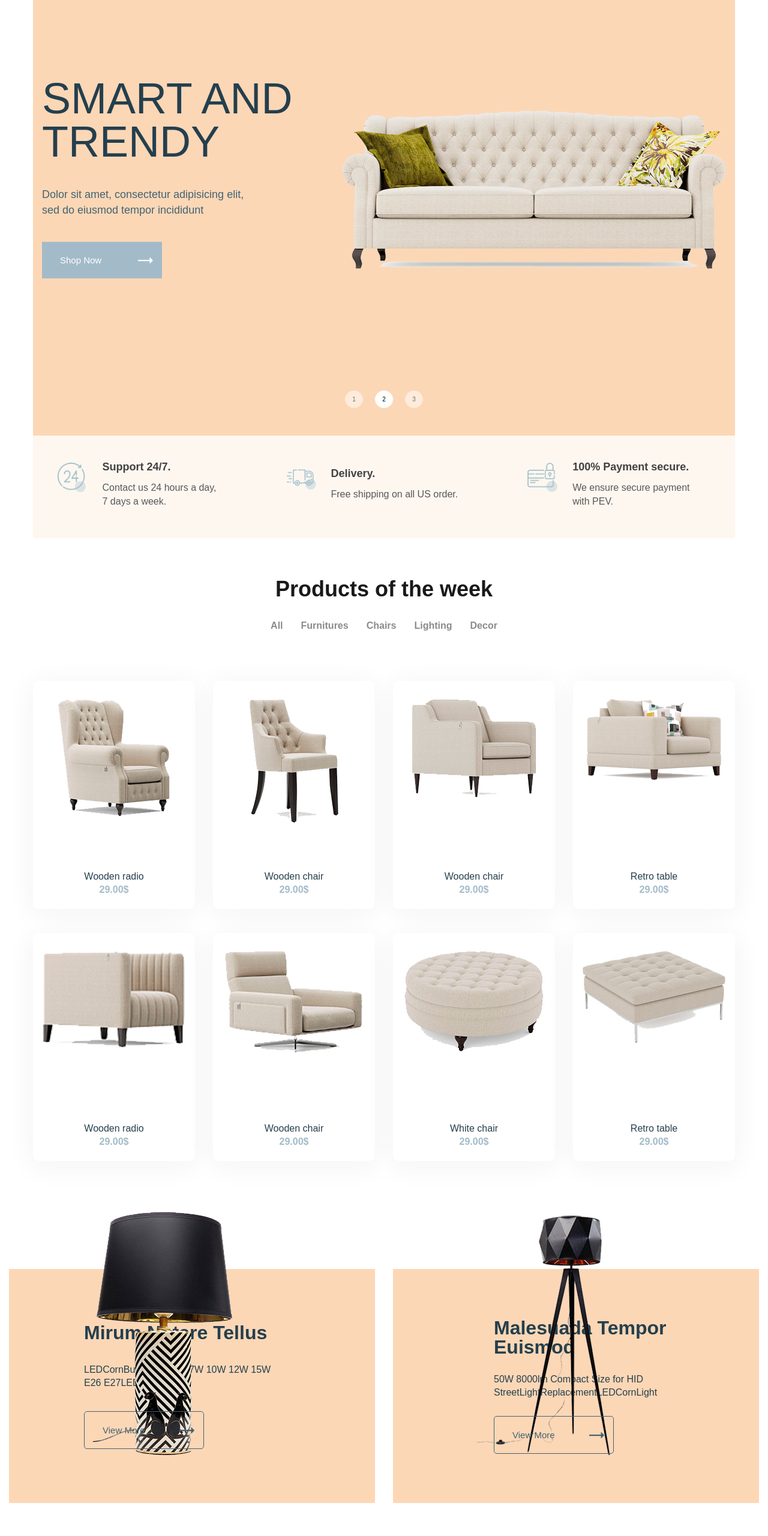
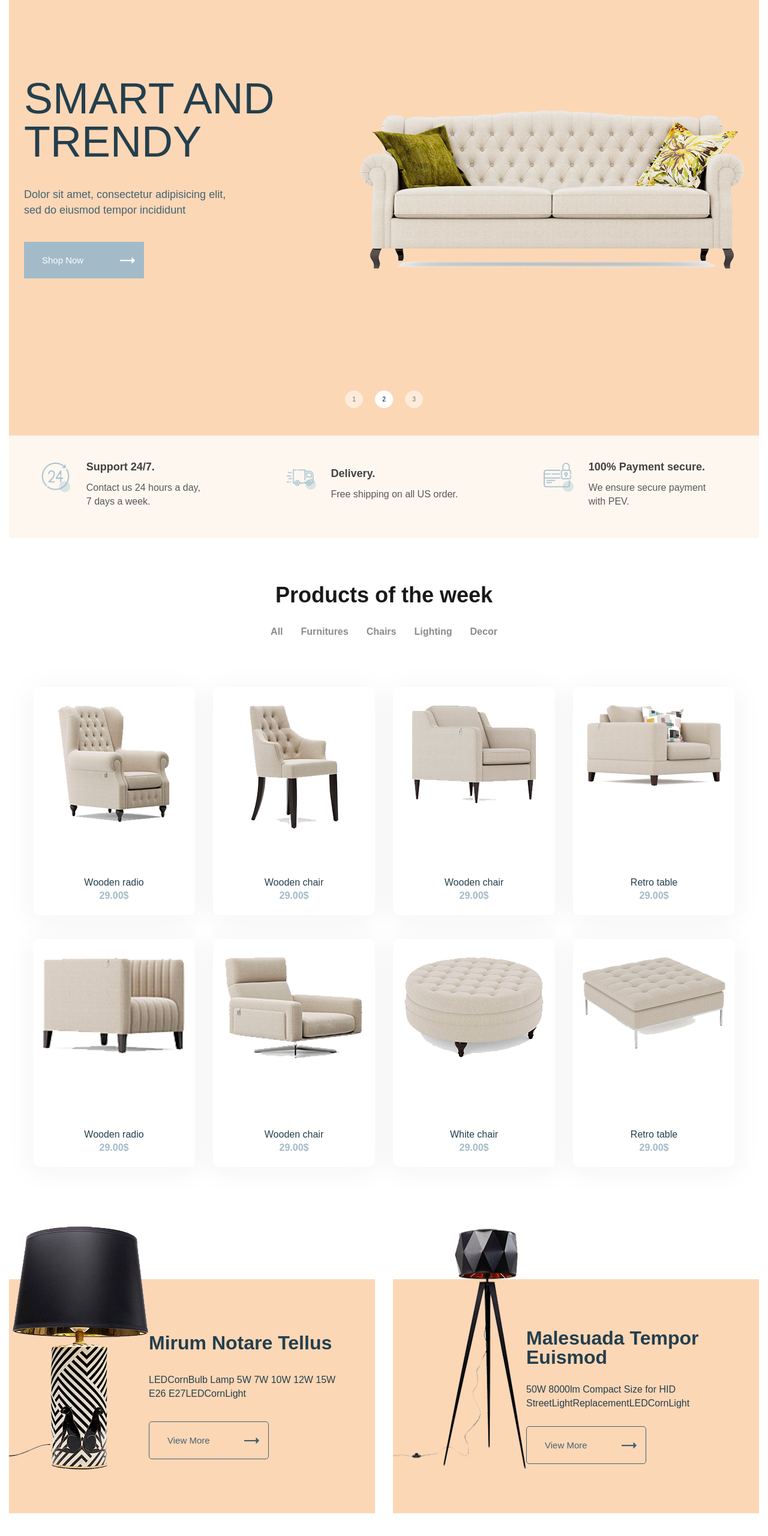
Before and after one commit to Tolik-Niconov/Glee, a website: page app/index.html in a window 1280 px wide. Shown: the part 234-2794 px from the top of the page at 60% size. Drawn offline with nearby package versions, Linux system fonts and the light colour scheme; files that its build step writes are made by us from their sources; files whose address does not match are found by name.

Commit message:
added homework

```diff
--- a/app/index.html
+++ b/app/index.html
@@ -16,7 +16,7 @@
     <header class="header">
         <div class="container container--big">
             <nav class="menu">
-                <a class="logo" href="">
+                <a class="logo" href="#">
                     <img class="logo__img" src="images/logo.png" alt="logo">
                 </a>
                 <ul class="menu__nav">
@@ -99,9 +99,8 @@
     <main>
         <section class="slider-top">
             <h1 class="sr-only">Слайдер</h1>
-            <div class="container">
+            <div class="container container--big">
                 <ul class="slider-top__wraper">
-                    <div class="container container--slider">
                     <li class="slider-top__inner">
                         <div class="slider-top__list">
                             <span class="slider-top__head">
@@ -116,9 +115,6 @@
                             <img class="slider-top__images" src="images/slider/slider-divan.png" alt="divan">
                         </div>
                     </li>
-                    </div>
-
-                    <div class="container container--slider">
                     <li class="slider-top__inner">
                         <div class="slider-top__list">
                             <span class="slider-top__head">
@@ -133,8 +129,6 @@
                             <img class="slider-top__images" src="images/slider/slider-divan.png" alt="divan">
                         </div>
                     </li>
-                    </div>
-                    <div class="container container--slider">
                     <li class="slider-top__inner">
                         <div class="slider-top__list">
                             <span class="slider-top__head">
@@ -149,10 +143,9 @@
                             <img class="slider-top__images" src="images/slider/slider-divan.png" alt="divan">
                         </div>
                     </li>
-                    </div>
                 </ul>
                 <div class="support">
-                    <h2 class="sr-only">Слайдер</h2>
+                    <h2 class="sr-only">Поддержка</h2>
                     <ul class="support__inner">
                         <li class="support__list support__list--support">
                             <h3 class="support__head">Support 24/7.</h3>
--- a/app/js/main.js
+++ b/app/js/main.js
@@ -11,7 +11,8 @@ $(function(){
         arrows: false,
         autoplay: true,
         slidesToShow: 5,
-        slidesToScroll: 5
+        slidesToScroll: 5,
+        adaptiveHeight: true
     });
 
     let Mixer = mixitup ( '.products__content' );
--- a/app/scss/_global.scss
+++ b/app/scss/_global.scss
@@ -18,21 +18,14 @@ body {
   border: 0;
 }
 
-.container,
-.container--big,
-.container--slider {
+.container {
   max-width: 1200px;
   margin: 0 auto;
   padding: 0 15px;
-}
 
-
-.container--slider {
-  display: block !important;
-}
-
-.container--big {
-  max-width: 1800px;
+  &--big {
+    max-width: 1800px;
+  }
 }
 
 .btn {
--- a/app/scss/components/_products.scss
+++ b/app/scss/components/_products.scss
@@ -1,6 +1,6 @@
 .products {
 
-    padding: 60px 0 100px;
+    padding: 70px 0 75px;
 
     &__content {
         display: grid;
@@ -105,9 +105,18 @@
             justify-content: flex-end;
             align-items: center;
             min-height: 390px;
-            background-color: $orange;
+            position: relative;
             width: 100%;
-            position: relative;
+
+            &::before {
+                content: '';
+                position: absolute;
+                z-index: -1;
+                min-height: 390px;
+                max-width: 870px;
+                background-color: $orange;
+                width: 100%;
+            }
 
             &:not(:last-child) {
                 margin-right: 30px;
@@ -115,10 +124,12 @@
 		}
 
 		&__images {
-            position: absolute;
-            left: 140px;
-            bottom: 80px;
             object-fit: cover;
+            transform: translateY(-20%);
+
+            &:not(:first-child) {
+                margin-right: 65px;
+            }
 		}
 
 		&__desc {
--- a/app/scss/components/_slider.scss
+++ b/app/scss/components/_slider.scss
@@ -7,10 +7,12 @@
     }
 
     &__inner {
-        display: flex;
+        display: flex !important;
         justify-content: space-between;
         align-items: center;
         min-height: 820px;
+        max-width: 1200px;
+        margin: 0 auto;
     }
 
     &__list {
@@ -71,7 +73,6 @@
         display: block;
         margin-bottom: 40px;
     }
-}
 
     .slick-dots {
         display: flex;
@@ -109,6 +110,9 @@
             }
         }
     }
+
+}
+
 
 .support {
     background-color: $bg;
--- a/app/scss/style.scss
+++ b/app/scss/style.scss
@@ -3,6 +3,7 @@
 @import 'vars';
 @import 'libs';
 @import 'global';
+
 @import 'components/header';
 @import 'components/slider';
 @import 'components/products';
@@ -112,6 +113,18 @@
 
 .insights {
     padding-top: 26px;
+    padding-bottom: 80px;
+    position: relative;
+
+    &::after {
+        content: '';
+        position: absolute;
+        min-height: 440px;
+        width: 100%;
+        background-color: $orange;
+        z-index: -1;
+        transform: translateY(-42%);
+    }
 
     &__view {
         display: flex;
@@ -159,6 +172,7 @@
            top: 55%;
            @extend %poppins-700;
        }
+
     }
 
     &__image {
@@ -191,12 +205,6 @@
 
 
 .partners {
-    position: relative;
-    min-height: 440px;
-    width: 100%;
-    background-color: $orange;
-    transform: translateY(-42%);
-    z-index: -1;
     display: flex;
     align-items: flex-end;
 
@@ -218,3 +226,8 @@
         object-fit: cover;
     }
 }
+
+.slick-track {
+    display: flex;
+    align-items: center;
+}
```
Also changed, not shown: app/js/main.min.js. Lines whose indentation alone changed are shown as unchanged.
